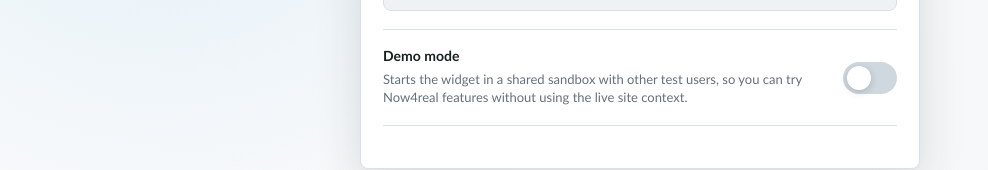
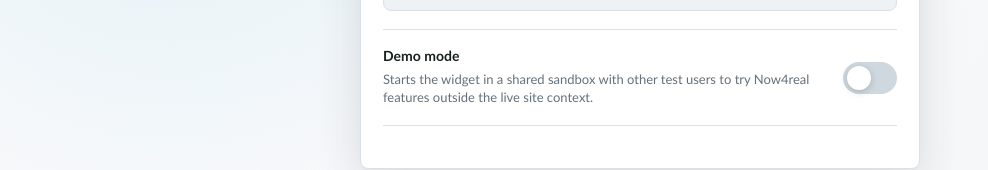
Before and after one commit to now4real/now4real-chrome-extension, a browser extension: page src/options.html in a window 1280 px wide. Shown: the part 222-392 px from the top of the page, without its empty margins (0-988 px from the left). Drawn offline with Linux system fonts and the light colour scheme.

Commit message:
Refine demo mode description for clarity in options and popup HTML

```diff
--- a/src/options.html
+++ b/src/options.html
@@ -39,7 +39,7 @@
       <section class="setting-group demo-row">
         <div>
           <h2>Demo mode</h2>
-          <p>Starts the widget in a shared sandbox with other test users, so you can try Now4real features without using the live site context.</p>
+          <p>Starts the widget in a shared sandbox with other test users to try Now4real features outside the live site context.</p>
         </div>
         <label class="switch" aria-label="Enable demo mode">
           <input id="demoMode" type="checkbox">
```
Also changed, not shown: src/popup.html (+1 -1 lines).
